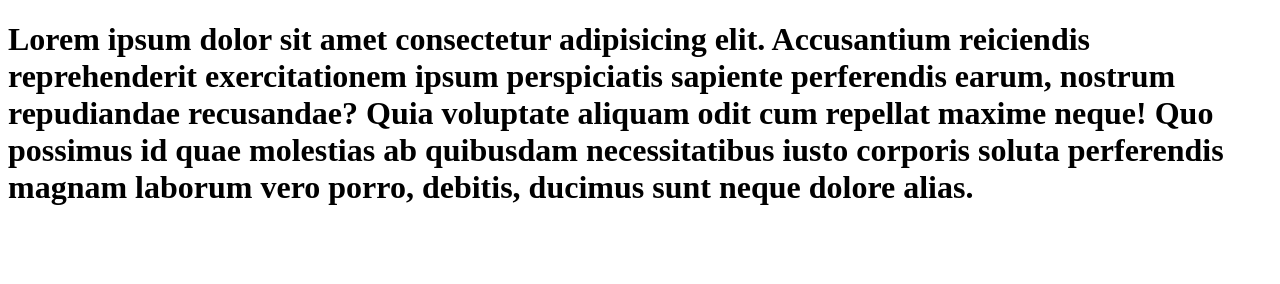
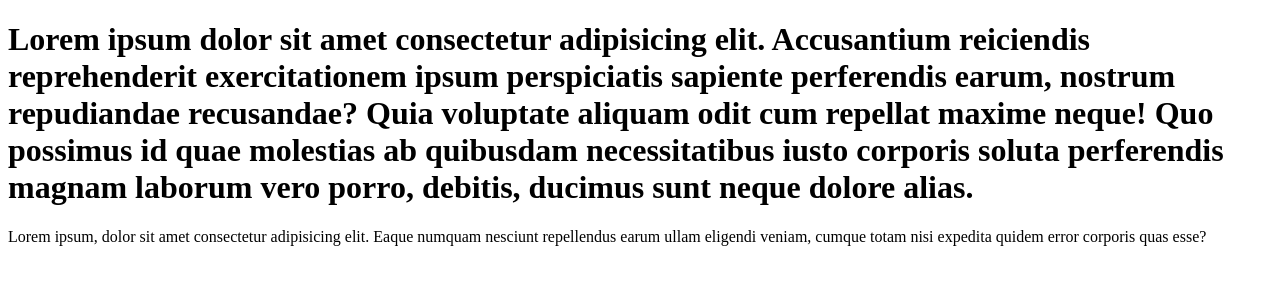
Before and after one commit to aminul-islam2020/My-second_repo, a plain HTML site: page index.html in a window 1280 px wide. Drawn offline with Linux system fonts and the light colour scheme.

Commit message:
added a paragraph

```diff
--- a/index.html
+++ b/index.html
@@ -8,5 +8,7 @@
 </head>
 <body>
     <h1>Lorem ipsum dolor sit amet consectetur adipisicing elit. Accusantium reiciendis reprehenderit exercitationem ipsum perspiciatis sapiente perferendis earum, nostrum repudiandae recusandae? Quia voluptate aliquam odit cum repellat maxime neque! Quo possimus id quae molestias ab quibusdam necessitatibus iusto corporis soluta perferendis magnam laborum vero porro, debitis, ducimus sunt neque dolore alias.</h1>
+
+    <p>Lorem ipsum, dolor sit amet consectetur adipisicing elit. Eaque numquam nesciunt repellendus earum ullam eligendi veniam, cumque totam nisi expedita quidem error corporis quas esse?</p>
 </body>
 </html>
```
